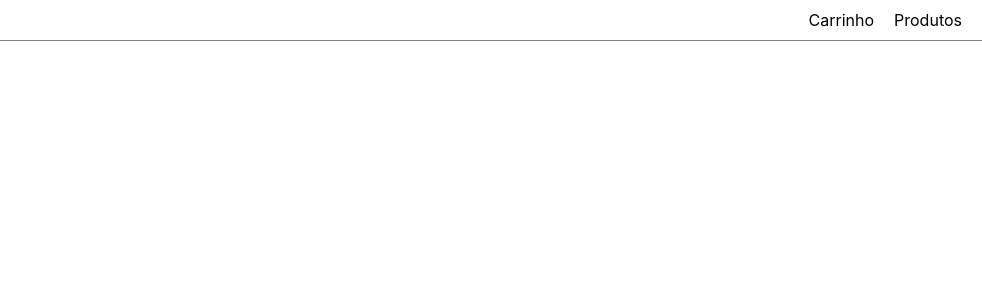
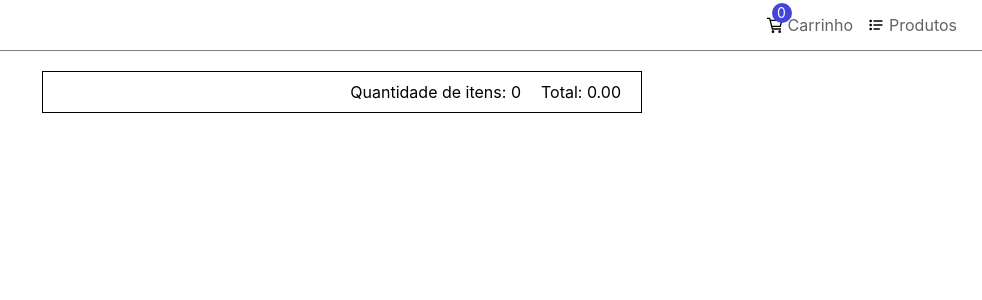
Before and after one commit to Kenzie-Academy-Brasil-Developers/react-entrega-s3-kenzieshop-RafaelSchug, a React (Create React App) app: page /cart in a window 1280 px wide. Shown: the top 300 px of the page, without its empty margins (298-1280 px from the left). Built offline with nearby package versions, Linux system fonts and the light colour scheme.

Commit message:
change: cart now shows quantity information instead of multiple components

```diff
--- a/package.json
+++ b/package.json
@@ -8,6 +8,7 @@
     "@testing-library/user-event": "^12.1.10",
     "react": "^17.0.2",
     "react-dom": "^17.0.2",
+    "react-icons": "^4.2.0",
     "react-redux": "^7.2.5",
     "react-router-dom": "^5.3.0",
     "react-scripts": "4.0.3",
--- a/src/components/Header/index.jsx
+++ b/src/components/Header/index.jsx
@@ -1,11 +1,22 @@
-import { Link } from "react-router-dom";
+import { useHistory } from "react-router";
+import { useSelector } from "react-redux";
+import {GrCart, GrList} from 'react-icons/gr';
 import './style.css';
 
 const Header = () => {
+
+    const history = useHistory();
+
+    const {cart} = useSelector(state => state)
+
     return (
         <header>
-            <Link to='/cart'>Carrinho</Link>
-            <Link to='/'>Produtos</Link>
+            <nav>
+                <ul>
+                    <li onClick={() => history.push('/cart')}><GrCart/><span>{cart.reduce((acc, item)=> acc + item.quantity, 0)}</span>Carrinho</li>
+                    <li onClick={() => history.push('/')}><GrList/>Produtos</li>
+                </ul>
+            </nav>
         </header>
     )
 }
--- a/src/components/Header/style.css
+++ b/src/components/Header/style.css
@@ -1,14 +1,43 @@
 header {
     border-bottom: 1px solid gray;
-    height: 40px;
+    height: 50px;
     display: flex;
     justify-content: flex-end;
     align-items: center;
     padding: 0 20px;
-    gap: 20px;
 }
 
-header a {
-    text-decoration: none;
-    color: black;
+header ul {
+    list-style-type: none;
+    display: flex;
+    height: 50px;
+    gap: 5px;
 }
+
+header ul li {
+    line-height: 40px;
+    padding: 0 5px;
+    position: relative;
+    display: flex;
+    align-items: center;
+    gap: 5px;
+    cursor: pointer;
+    color: #636363;
+}
+
+header ul li:hover {
+    color: #1b1b1b;
+}
+
+header ul li span {
+    width: 20px;
+    height: 20px;
+    position: absolute;
+    top: 3px;
+    left: 10px;
+    line-height: 20px;
+    font-size: 14px;
+    background: #4343dd;
+    color: white;
+    border-radius: 50%;
+}
--- a/src/pages/cart/index.jsx
+++ b/src/pages/cart/index.jsx
@@ -1,5 +1,6 @@
 import { useSelector, useDispatch } from "react-redux";
 import { removeFromCartThunk } from "../../store/modules/cart/thunks";
+import './style.css';
 
 const Cart = () => {
 
@@ -12,13 +13,18 @@ const Cart = () => {
 
     return (
         <div className='cart__container'>
-            {cart.map(({name, img, price, id},index)=> {
+            <div className='cart__information'>
+                <p>Quantidade de itens: {cart.reduce((acc, item)=> acc + item.quantity, 0)}</p>
+                <p>Total: {(cart.reduce((acc, item)=> acc + (item.price * item.quantity), 0).toFixed(2))}</p>
+            </div>
+            {cart.map(({name, img, price, id, quantity},index)=> {
                 return (
                     <div className='product__card' key={index}>
                         <img src={img} alt={name} />
                         <div className='product_info'>
                             <h4>{name}</h4>
                             <p>$ {price.toFixed(2)}</p>
+                            <p>Quantidade: {quantity}</p>
                         </div>
                         <button onClick={() => handleRemoveFromCart(id)}>Remover do Carrinho</button>
                     </div>
--- /dev/null
+++ b/src/pages/cart/style.css
@@ -0,0 +1,36 @@
+.cart__container {
+    display: flex;
+    flex-wrap: wrap;
+    gap: 20px;
+    padding: 20px;
+    max-width: 600px;
+    margin: 0 auto;
+}
+
+.cart__information {
+    border: 1px solid black;
+    display: flex;
+    justify-content: flex-end;
+    align-items: center;
+    width: 100%;
+    height: 40px;
+    padding: 0 20px;
+    gap: 20px;
+}
+
+.cart__container .product__card {
+    display: flex;
+    justify-content: space-between;
+    align-items: center;
+    max-width: unset;
+    width: 100%;
+}
+
+.cart__container .product__card button {
+    background: red;
+    border: none;
+    font-weight: bold;
+    color: white;
+    width: 100px;
+    height: 40px;
+}
--- a/src/store/modules/cart/thunks.js
+++ b/src/store/modules/cart/thunks.js
@@ -1,10 +1,26 @@
 import {addToCart, removeFromCart} from "./actions";
 
 export const addToCartThunk = (product) => (dispatch, globalStore) => {
+
     const {cart} = globalStore();
-    const cartUpdated = [...cart, product];
+    const cartContainsItem = cart.some(item => item.id === product.id);
+    let cartUpdated;
+
+    if(!cartContainsItem) {
+        cartUpdated = [...cart, {...product, quantity: 1}];
+    } else {
+        cartUpdated = cart.map(item => {
+            if(item.id === product.id){
+                return {...item, quantity: item.quantity + 1}
+            } else {
+                return item;
+            }
+        })
+    }
+
     dispatch(addToCart(cartUpdated));
     localStorage.setItem('@cart', JSON.stringify(cartUpdated))
+
 }
 
 export const removeFromCartThunk = (id) => (dispatch, globalStore) => {
```
Also changed, not shown: 1 other file (tests, documents, lock files or other folders).
